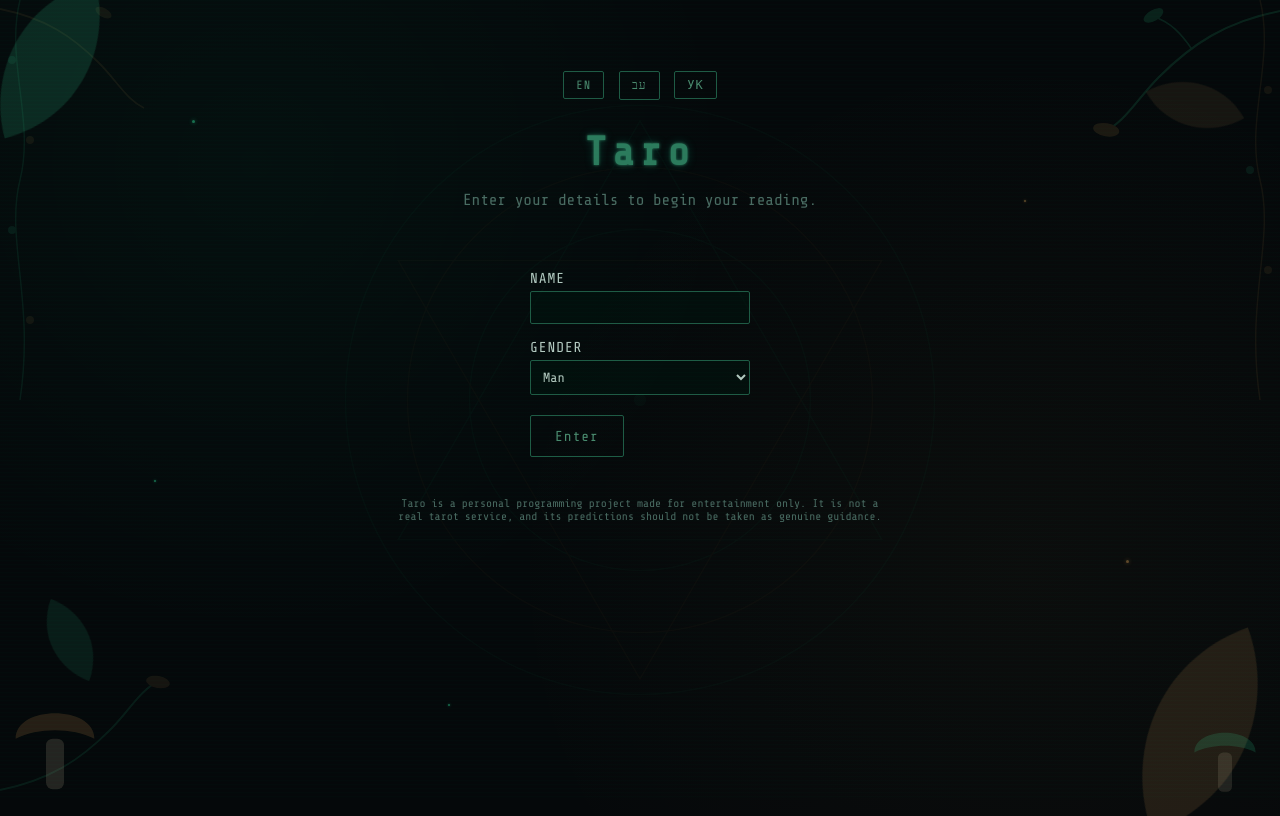
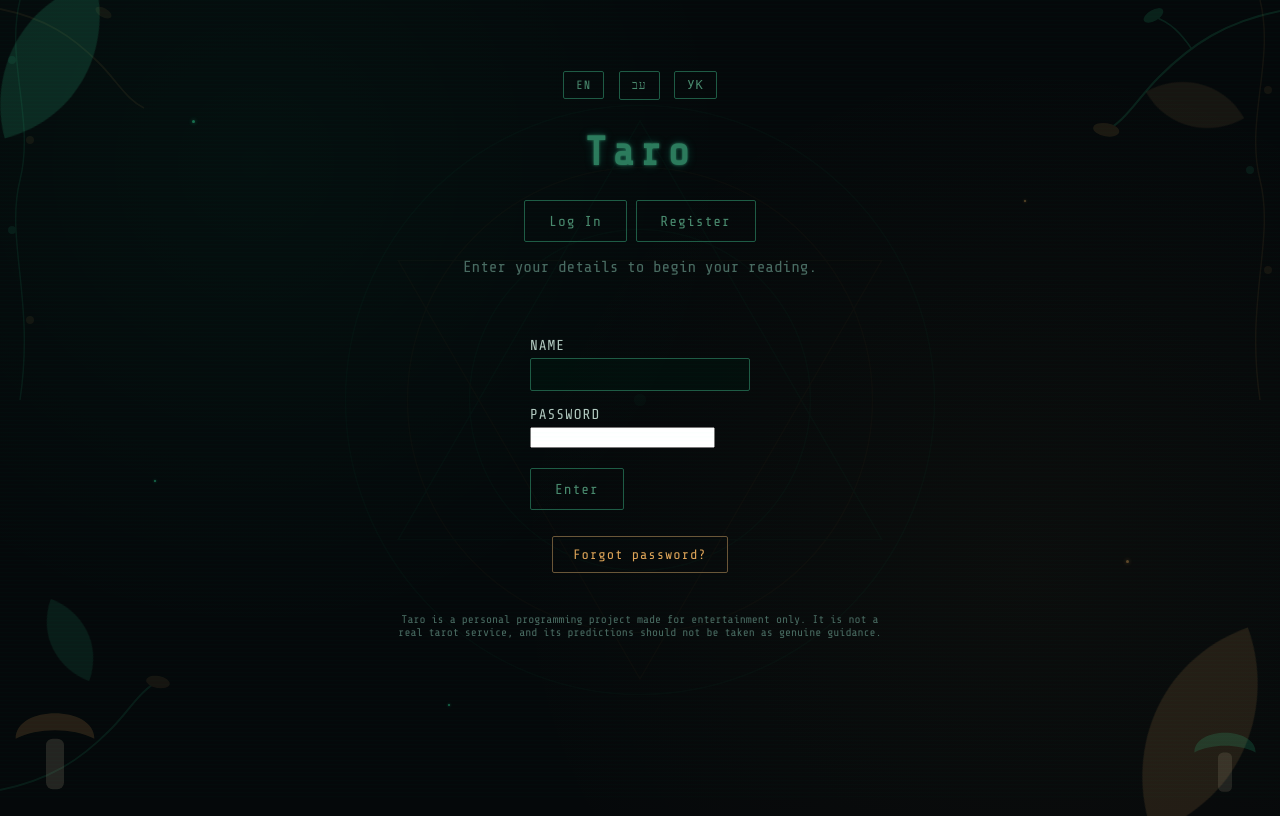
Before and after one commit to nastyakhaustova2008/Tarot, a Flask app: page / in a window 1280 px wide. Run offline with Flask 3, Linux system fonts and the light colour scheme.

Commit message:
Login, Register, Forgot password, Reset password

```diff
--- a/app.py
+++ b/app.py
@@ -4,11 +4,14 @@
 from flask import Flask, render_template, session, redirect, request
 from markupsafe import Markup, escape
 from dotenv import load_dotenv
+from werkzeug.security import generate_password_hash, check_password_hash
+from mailer import send_reset_email
 from card_model import Card
 from tarot_ai import generate_question_answer, generate_two_person_prediction
 import random
-from datetime import datetime
+from datetime import datetime, timedelta
 import re
+from werkzeug.middleware.proxy_fix import ProxyFix
 
 import database as Tarot_database
 from exceptions import TarotAPIError
@@ -24,6 +27,14 @@
 
 app = Flask(__name__)
 app.secret_key = "change_this_to_something_random"
+app.wsgi_app = ProxyFix(app.wsgi_app, x_proto=1, x_host=1)
+
+# ---------------------------------------------------------------
+# Account / login-security settings
+# ---------------------------------------------------------------
+MAX_LOGIN_ATTEMPTS = 3
+LOCKOUT_DURATION = timedelta(hours=1)
+RESET_TOKEN_LIFETIME_MINUTES = 60
 
 Tarot_database.create_table()
 
@@ -68,8 +79,15 @@
 @app.route("/")
 def home():
     if "user_name" not in session:
-        error = session.pop("login_error", None)
-        return render_template("login.html", error=error)
+        login_error = session.pop("login_error", None)
+        register_error = session.pop("register_error", None)
+        show_register = session.pop("show_register", False)
+        return render_template(
+            "login.html",
+            login_error=login_error,
+            register_error=register_error,
+            show_register=show_register,
+        )
 
     card = session.get("last_card")
     category = session.get("last_category")
@@ -82,21 +100,161 @@
     return render_template("home.html", card=card, category=category, oracle=oracle, story=story)
 
 
+@app.route("/register", methods=["POST"])
+def register():
+    user_name = request.form["user_name"].strip()
+    email = request.form.get("email", "").strip()
+    password = request.form.get("password", "")
+    password_confirm = request.form.get("password_confirm", "")
+    gender = request.form.get("gender")
+
+    def fail(message):
+        session["register_error"] = message
+        session["show_register"] = True
+        return redirect("/")
+
+    if not user_name or user_name.isdigit():
+        return fail(t("invalid_name"))
+    if normalize_name(user_name) == MICHAEL_KOT_NORMALIZED:
+        return fail(t("michael_kot_msg"))
+    if gender != "man" and gender != "woman":
+        return fail(t("invalid_gender"))
+    if not email or "@" not in email or "." not in email.split("@")[-1]:
+        return fail("Please enter a valid email address — it's needed to reset your password later.")
+    if not password:
+        return fail("Please enter a password.")
+    if password != password_confirm:
+        return fail("Passwords do not match. Please try again.")
+    if len(password) < 4:
+        return fail("Password must be at least 4 characters long.")
+
+    if Tarot_database.get_user(user_name):
+        return fail("This username is already taken. Please choose another one.")
+
+    password_hash = generate_password_hash(password)
+    Tarot_database.create_user(user_name, password_hash, gender, email)
+
+    session["user_name"] = user_name
+    session["gender"] = gender
+    return redirect("/")
+
+
+@app.route("/forgot_password", methods=["GET", "POST"])
+def forgot_password():
+    if request.method == "GET":
+        message = session.pop("forgot_message", None)
+        return render_template("forgot_password.html", message=message)
+
+    user_name = request.form.get("username", "").strip()
+
+    # Always show the same message regardless of outcome, so we don't reveal
+    # whether a given username exists in the system.
+    generic_message = t("reset_link_sent_message")
+
+    user_row = Tarot_database.get_user(user_name)
+    if user_row:
+        _, _, _, _, _, email = user_row
+        if email:
+            token = Tarot_database.create_reset_token(user_name, expires_minutes=RESET_TOKEN_LIFETIME_MINUTES)
+            reset_link = get_base_url() + "/reset_password/" + token
+            try:
+                send_reset_email(email, reset_link)
+            except Exception as error:
+                # Don't expose email/SMTP failures to the visitor — log server-side instead.
+                print("Failed to send password reset email:", error)
+
+    session["forgot_message"] = generic_message
+    return redirect("/forgot_password")
+
+
+def get_base_url():
+    codespace_name = os.environ.get("CODESPACE_NAME")
+    if codespace_name:
+        domain = os.environ.get("GITHUB_CODESPACES_PORT_FORWARDING_DOMAIN", "app.github.dev")
+        return f"https://{codespace_name}-5000.{domain}"
+    return request.host_url.rstrip("/")
+
+
+@app.route("/reset_password/<token>", methods=["GET", "POST"])
+def reset_password(token):
+    token_row = Tarot_database.get_reset_token(token)
+
+    if not token_row:
+        return render_template("reset_password.html", invalid=True)
+
+    _, user_name, expires_at, used = token_row
+
+    if used or datetime.now() > expires_at:
+        return render_template("reset_password.html", invalid=True)
+
+    if request.method == "GET":
+        error = session.pop("reset_error", None)
+        return render_template("reset_password.html", invalid=False, token=token, error=error)
+
+    password = request.form.get("password", "")
+    password_confirm = request.form.get("password_confirm", "")
+
+    if not password or password != password_confirm:
+        session["reset_error"] = "Passwords do not match. Please try again."
+        return redirect(f"/reset_password/{token}")
+    if len(password) < 4:
+        session["reset_error"] = "Password must be at least 4 characters long."
+        return redirect(f"/reset_password/{token}")
+
+    new_hash = generate_password_hash(password)
+    Tarot_database.update_password(user_name, new_hash)
+    Tarot_database.mark_reset_token_used(token)
+
+    session["login_error"] = "Your password has been reset. Please log in with your new password."
+    return redirect("/")
+
+
 @app.route("/login", methods=["POST"])
 def login():
     user_name = request.form["user_name"].strip()
-    gender = request.form["gender"]
+    password = request.form.get("password", "")
 
-    if not user_name or user_name.isdigit():
+    if not user_name:
         session["login_error"] = t("invalid_name")
         return redirect("/")
-    if normalize_name(user_name) == MICHAEL_KOT_NORMALIZED:
-        session["login_error"] = t("michael_kot_msg")
-        return redirect("/")
-    if gender != "man" and gender != "woman":
-        session["login_error"] = t("invalid_gender")
+
+    user_row = Tarot_database.get_user(user_name)
+    if not user_row:
+        session["login_error"] = "No account found with that username. Please register first."
         return redirect("/")
 
+    _, password_hash, gender, failed_attempts, locked_until, email = user_row
+
+    # Still locked out?
+    if locked_until and datetime.now() < locked_until:
+        minutes_left = max(1, int((locked_until - datetime.now()).total_seconds() // 60) + 1)
+        session["login_error"] = (
+            f"Too many failed attempts. Try again in {minutes_left} minute(s), "
+            f"or reset your password right away using the link below."
+        )
+        return redirect("/")
+
+    # Lock period has expired -> treat as a fresh start generic_message
+    if locked_until and datetime.now() >= locked_until:
+        failed_attempts = 0
+
+    if not check_password_hash(password_hash, password):
+        failed_attempts += 1
+        if failed_attempts >= MAX_LOGIN_ATTEMPTS:
+            new_locked_until = datetime.now() + LOCKOUT_DURATION
+            Tarot_database.record_failed_login(user_name, 0, new_locked_until)
+            session["login_error"] = (
+                "Incorrect password 3 times. This account is temporarily locked for 1 hour. "
+                "You can reset your password right away using the link below instead of waiting."
+            )
+        else:
+            Tarot_database.record_failed_login(user_name, failed_attempts, None)
+            remaining = MAX_LOGIN_ATTEMPTS - failed_attempts
+            session["login_error"] = f"Incorrect password. {remaining} attempt(s) remaining."
+        return redirect("/")
+
+    # Success — gender comes from the DB, never re-entered
+    Tarot_database.reset_login_attempts(user_name)
     session["user_name"] = user_name
     session["gender"] = gender
     return redirect("/")
--- /dev/null
+++ b/check_email_env.py
@@ -0,0 +1,5 @@
+from mailer import EMAIL_ADDRESS, EMAIL_APP_PASSWORD
+
+print("EMAIL_ADDRESS:", repr(EMAIL_ADDRESS))
+print("EMAIL_APP_PASSWORD:", repr(EMAIL_APP_PASSWORD))
+print("Password length:", len(EMAIL_APP_PASSWORD) if EMAIL_APP_PASSWORD else 0)
--- a/templates/base.html
+++ b/templates/base.html
@@ -188,6 +188,51 @@
             margin-right: auto;
         }
 
+        /* Shared column width so heading, description text, and the form
+           all line up instead of long sentences overflowing full-width */
+        .page-content {
+            max-width: 500px;
+            margin-left: auto;
+            margin-right: auto;
+        }
+
+        /* Amber "forgot password" / "back to login" buttons — matches existing
+           amber accent (#e0a458) and hover shades (#6b5537 / #a3835a) already
+           used elsewhere in the theme. */
+        .btn-amber {
+            display: inline-block;
+            background: transparent;
+            color: #e0a458;
+            border: 1px solid #6b5537;
+            text-decoration: none;
+            padding: 10px 20px;
+            font-family: 'Share Tech Mono', monospace;
+            font-size: 0.85em;
+            letter-spacing: 1px;
+            border-radius: 2px;
+            margin-top: 10px;
+            transition: all 0.15s ease-in-out;
+            position: relative;
+            z-index: 1;
+        }
+
+        .btn-amber:hover {
+            background: rgba(224, 164, 88, 0.1);
+            border-color: #e0a458;
+            color: #f5c78e;
+        }
+
+        /* Use inside a left-aligned form to center the button under the field above it,
+           and match the input field's width (220px + 2*8px padding = 236px) */
+        .btn-block {
+            display: block;
+            width: 236px;
+            margin-left: auto;
+            margin-right: auto;
+            box-sizing: border-box;
+            text-align: center;
+        }
+
         @media (max-width: 600px) {
             h1 { font-size: 1.8em; letter-spacing: 3px; }
 
--- a/templates/login.html
+++ b/templates/login.html
@@ -4,25 +4,77 @@
 
 {% block content %}
     <h1>Taro</h1>
+
+    <div class="auth-tabs">
+        <button type="button" id="tabLoginBtn" class="tab-btn" onclick="showAuthForm('login')">{{ t('log_in') }}</button>
+        <button type="button" id="tabRegisterBtn" class="tab-btn" onclick="showAuthForm('register')">{{ t('register') }}</button>
+    </div>
+
+    <!-- LOGIN -->
+    <div id="loginFormWrap">
         <p>{{ t('login_prompt') }}</p>
 
-    {% if error %}
-    <p class="error">{{ error }}</p>
+        {% if login_error %}
+        <p class="error">{{ login_error }}</p>
         {% endif %}
 
         <form action="/login" method="POST">
-        <label for="user_name">{{ t('name_label') }}</label>
-        <input type="text" id="user_name" name="user_name" required>
+            <label for="login_user_name">{{ t('name_label') }}</label>
+            <input type="text" id="login_user_name" name="user_name" required>
 
-        <label for="gender">{{ t('gender_label') }}</label>
-        <select id="gender" name="gender">
+            <label for="login_password">{{ t('password_label') }}</label>
+            <input type="password" id="login_password" name="password" required>
+
+            <br>
+            <button type="submit">{{ t('enter') }}</button>
+        </form>
+
+        <p><a href="/forgot_password" class="btn-amber">{{ t('forgot_password') }}</a></p>
+    </div>
+
+    <!-- REGISTER -->
+    <div id="registerFormWrap" style="display:none;">
+        <p>{{ t('create_account') }}</p>
+
+        {% if register_error %}
+        <p class="error">{{ register_error }}</p>
+        {% endif %}
+
+        <form action="/register" method="POST">
+            <label for="reg_user_name">{{ t('name_label') }}</label>
+            <input type="text" id="reg_user_name" name="user_name" required>
+
+            <label for="reg_email">{{ t('email_label') }}</label>
+            <input type="email" id="reg_email" name="email" required>
+
+            <label for="reg_password">{{ t('password_label') }}</label>
+            <input type="password" id="reg_password" name="password" required>
+
+            <label for="reg_password_confirm">{{ t('confirm_password_label') }}</label>
+            <input type="password" id="reg_password_confirm" name="password_confirm" required>
+
+            <label for="reg_gender">{{ t('gender_label') }}</label>
+            <select id="reg_gender" name="gender">
                 <option value="man">{{ t('man') }}</option>
                 <option value="woman">{{ t('woman') }}</option>
             </select>
 
             <br>
-        <button type="submit">{{ t('enter') }}</button>
+            <button type="submit">{{ t('register') }}</button>
         </form>
+    </div>
 
     <p class="disclaimer">{{ t('disclaimer') }}</p>
+
+    <script>
+        function showAuthForm(which) {
+            document.getElementById('loginFormWrap').style.display = (which === 'login') ? 'block' : 'none';
+            document.getElementById('registerFormWrap').style.display = (which === 'register') ? 'block' : 'none';
+            document.getElementById('tabLoginBtn').classList.toggle('active', which === 'login');
+            document.getElementById('tabRegisterBtn').classList.toggle('active', which === 'register');
+        }
+
+        // Open on the Register tab automatically if a registration attempt just failed
+        showAuthForm({{ ('register' if show_register else 'login') | tojson }});
+    </script>
 {% endblock %}
```
Also changed, not shown: database.py (+116 -0 lines), mailer.py (added, +42 -0 lines), templates/forgot_password.html (added, +22 -0 lines), templates/reset_password.html (added, +27 -0 lines), translations.py (+54 -0 lines). Lines whose indentation alone changed are shown as unchanged.
